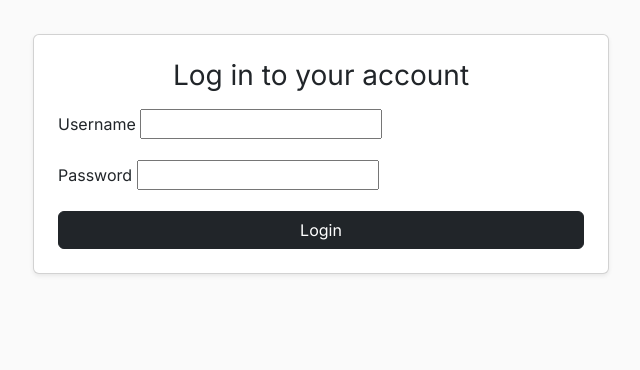
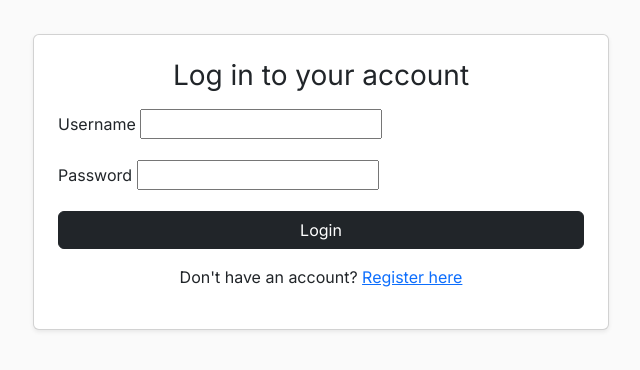
Before and after one commit to 0MAVM0/PhotoJournal, a Django app: template config/templates/login.html in a window 1280 px wide. Shown: the part 60-430 px from the top of the page, without its empty margins (319-959 px from the left). Run offline with Django 5.2, Linux system fonts and the light colour scheme; the template is opened without the code that fills it, so the values that code supplies are empty, except form fields; tables that the repository leaves empty hold one stand-in row (values such as "Sample post"); form fields are guessed from the names that the template uses; some libraries are stand-ins or nearby versions.

Commit message:
Linking auth templates with each other

```diff
--- a/config/templates/login.html
+++ b/config/templates/login.html
@@ -29,5 +29,9 @@
             </div>
             <button type="submit" class="btn btn-dark w-100">Login</button>
         </form>
+        <p class="mt-3 text-center">
+            Don't have an account?
+            <a href="{% url 'register' %}">Register here</a>
+        </p>
     </div>
 {% endblock %}
--- a/config/templates/register.html
+++ b/config/templates/register.html
@@ -52,6 +52,10 @@
             </div>
             <button type="submit" class="btn btn-dark w-100">Register</button>
         </form>
+        <p class="mt-3 text-center">
+            Already have an account?
+            <a href="{% url 'login' %}">Log in here</a>
+        </p>
     </div>
 {% endblock %}
 
```
